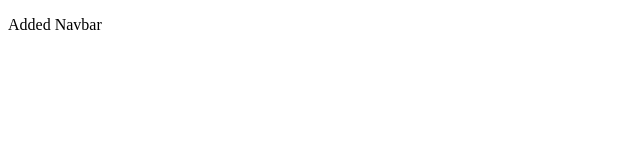
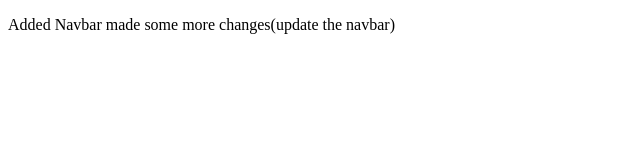
Before and after one commit to Harshit1-0/collab-work, a plain HTML site: page index.html in a window 1280 px wide. Shown: the whole page, without its empty margins (0-640 px from the left). Drawn offline with Linux system fonts and the light colour scheme.

Commit message:
Update the navbar

```diff
--- a/index.html
+++ b/index.html
@@ -6,7 +6,7 @@
     <title>Document</title>
 </head>
 <body>
-    <p>Added Navbar</p>
+    <p>Added Navbar made some more changes(update the navbar)</p>
 
 </body>
 </html>
```
